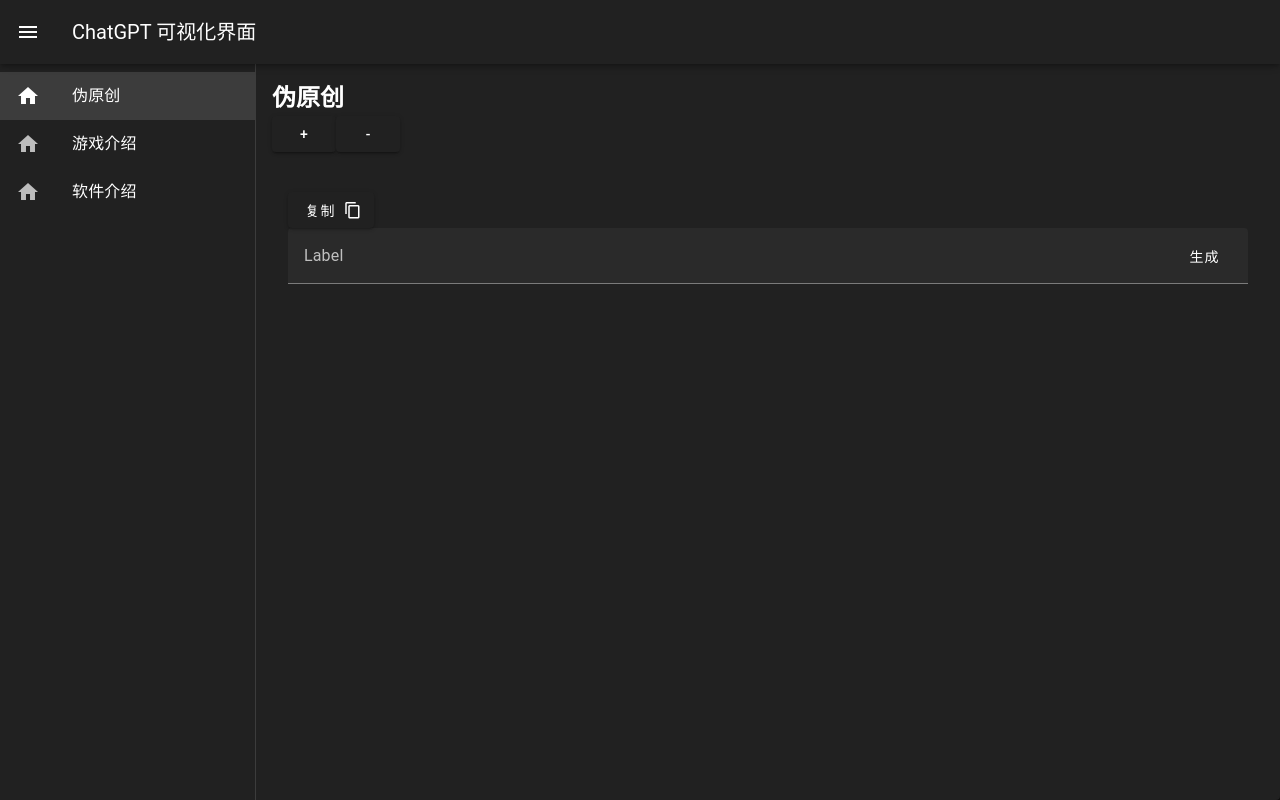
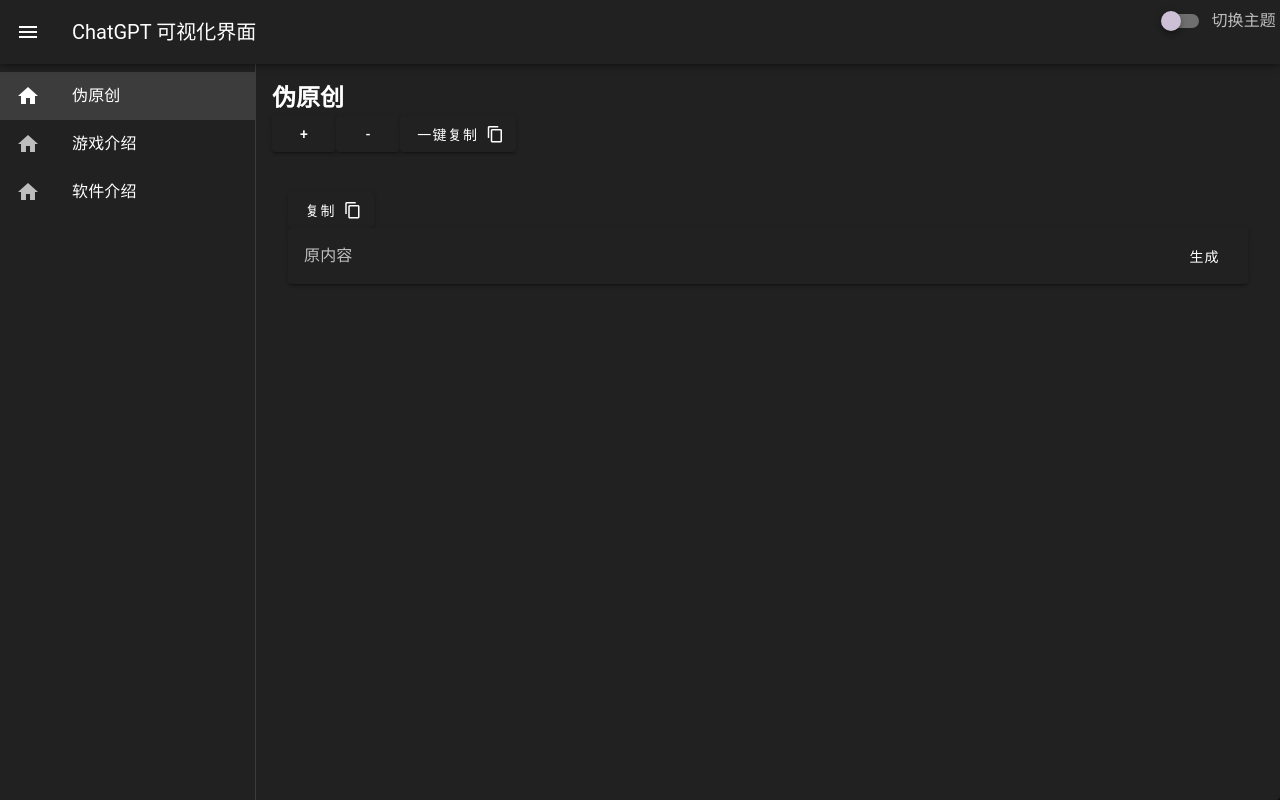
Before and after one commit to 3DMXM/nuxt-gpt, a Nuxt app: page / in a window 1280 px wide. Built offline with nearby package versions, Linux system fonts and the light colour scheme.

Commit message:
添加批量复制和主题切换

```diff
--- a/app.vue
+++ b/app.vue
@@ -1,6 +1,20 @@
 <script lang='ts' setup>
+import { useTheme } from 'vuetify'
 
 const main = useMain()
+const theme = useTheme()
+
+let _theme = ref(false)
+
+watch(_theme, () => {
+    toggleTheme()
+})
+
+function toggleTheme() {
+    // theme.value.global.name.value = theme.value.global.current.value.dark ? 'light' : 'dark'
+    theme.global.name.value = theme.global.current.value.dark ? 'light' : 'dark'
+
+}
 
 </script>
 <template>
@@ -9,6 +23,9 @@
             <v-app-bar title="ChatGPT 可视化界面">
                 <template v-slot:prepend>
                     <v-btn icon="mdi-menu" @click="main.drawer = !main.drawer"></v-btn>
+                </template>
+                <template v-slot:append>
+                    <v-switch label="切换主题" v-model="_theme" color="indigo"></v-switch>
                 </template>
             </v-app-bar>
             <!-- <LeftMenu></LeftMenu> -->
--- a/components/home/ChatBox.vue
+++ b/components/home/ChatBox.vue
@@ -8,6 +8,20 @@
     title: string,
     system: string
 }>()
+const content = ref<any>()
+
+function copy() {
+    // console.log(content.value);
+    const el = document.createElement('textarea');
+    content.value.forEach((item: any) => {
+        el.value += `\n\n${item.label} \n\n${item.content}`
+    });
+    document.body.appendChild(el);
+    el.select();
+    document.execCommand('copy');
+    document.body.removeChild(el);
+
+}
 
 </script>
 <template>
@@ -18,9 +32,10 @@
                     <h2>{{ title }}</h2>
                     <v-btn @click="contentNum++"> + </v-btn>
                     <v-btn @click="contentNum--"> - </v-btn>
+                    <v-btn append-icon="mdi-content-copy" @click="copy">一键复制</v-btn>
                 </v-col>
                 <v-col cols="12" class="chat-content">
-                    <home-content v-for="index in contentNum" :key="index" :system="system"></home-content>
+                    <home-content v-for="index in contentNum" :key="index" :system="system" ref="content"></home-content>
                 </v-col>
             </v-row>
         </div>
--- a/components/home/content.vue
+++ b/components/home/content.vue
@@ -1,13 +1,20 @@
 <script lang='ts' setup>
 import { marked } from 'marked';
 import 'github-markdown-css/github-markdown-light.css'
+// import { useContext } from 'vue';
+
+marked.setOptions({ mangle: false, headerIds: false })
+
+const openai = useOpenAi()
+// const { expose } = useContext()
 
 
-const openai = useOpenAi()
 
 const porps = defineProps<{
     system: string
 }>()
+
+const emit = defineEmits(['customEvent'])
 
 let label = ref("")
 let content = ref("")
@@ -66,17 +73,25 @@
 
 }
 
+defineExpose({
+    label,
+    content
+})
+// return {
+//     content
+// }
+
 </script>
 <template>
     <div class="content">
         <v-row>
             <v-col cols="12">
                 <div> <v-btn append-icon="mdi-content-copy" @click="copy">复制</v-btn></div>
-                <v-text-field label="Label" v-model="label">
+                <v-textarea label="原内容" v-model="label" rows="1" auto-grow variant="solo">
                     <template v-slot:append-inner>
                         <v-btn variant="text" @click="test" :loading="loading">生成</v-btn>
                     </template>
-                </v-text-field>
+                </v-textarea>
                 <div class="box" ref="command">
                     <div class="markdown-body" v-html="md"></div>
                 </div>
@@ -87,7 +102,7 @@
 <script lang='ts'>
 
 export default {
-    name: 'content',
+    name: 'content'
 }
 </script>
 <style lang='less' scoped>
--- a/pages/index.vue
+++ b/pages/index.vue
@@ -3,7 +3,7 @@
 </script>
 <template>
     <v-container fluid>
-        <HomeChatBox title="伪原创" system="我给你一个标题, 你根据这个标题写一篇大概1000字的文章"></HomeChatBox>
+        <HomeChatBox title="伪原创" system="你根据我提供的这段话，用另一种意思再重新完成它."></HomeChatBox>
     </v-container>
 </template>
 <script lang='ts'>
--- a/stores/useOpenAi.ts
+++ b/stores/useOpenAi.ts
@@ -16,11 +16,11 @@
                 headers: {
                     "Content-Type": "application/json",
                     "x-requested-with": "XMLHttpRequest",
-                    "api-key": "OPENAI_API_KEY",
+                    "api-key": "Key",
                 },
                 body: JSON.stringify({
                     "messages": messages,
-                    "max_tokens": 2000,
+                    "max_tokens": 4000,
                     "temperature": 0.7,
                     "frequency_penalty": 0,
                     "presence_penalty": 0,
```
